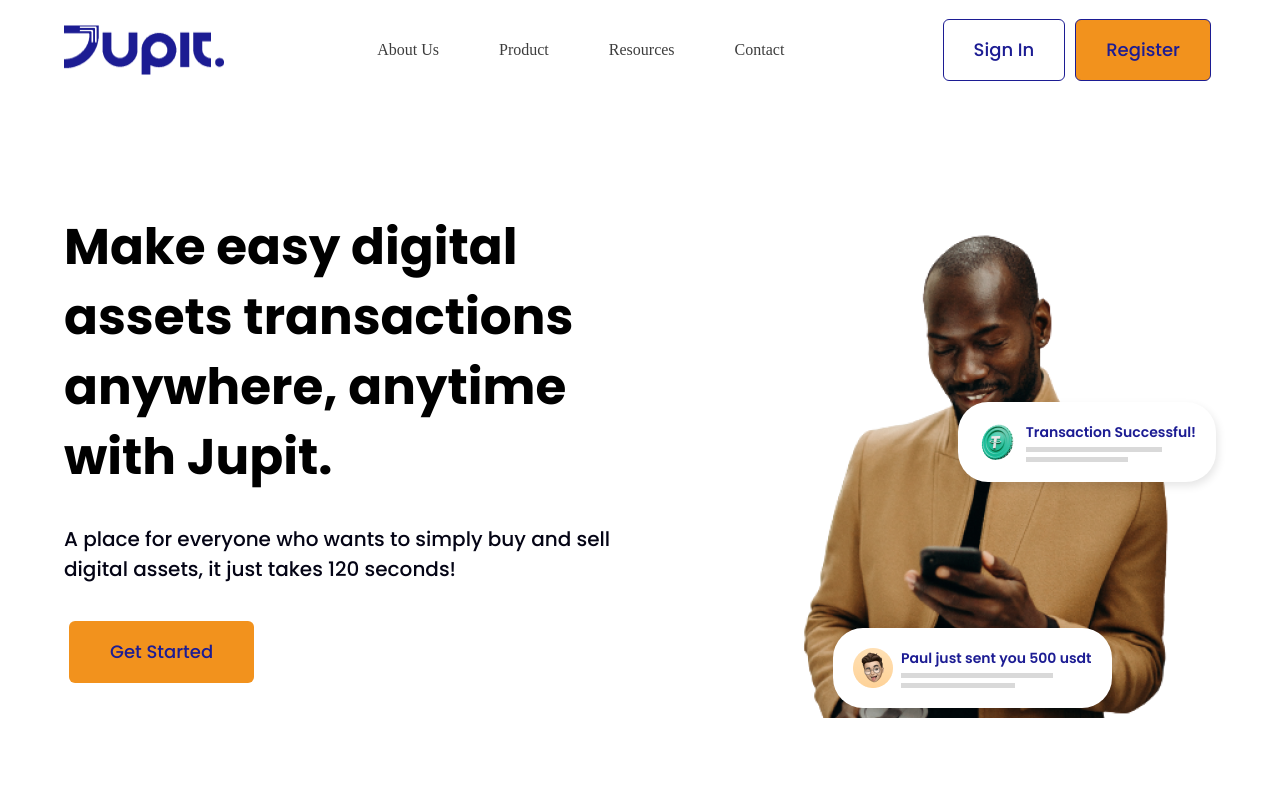
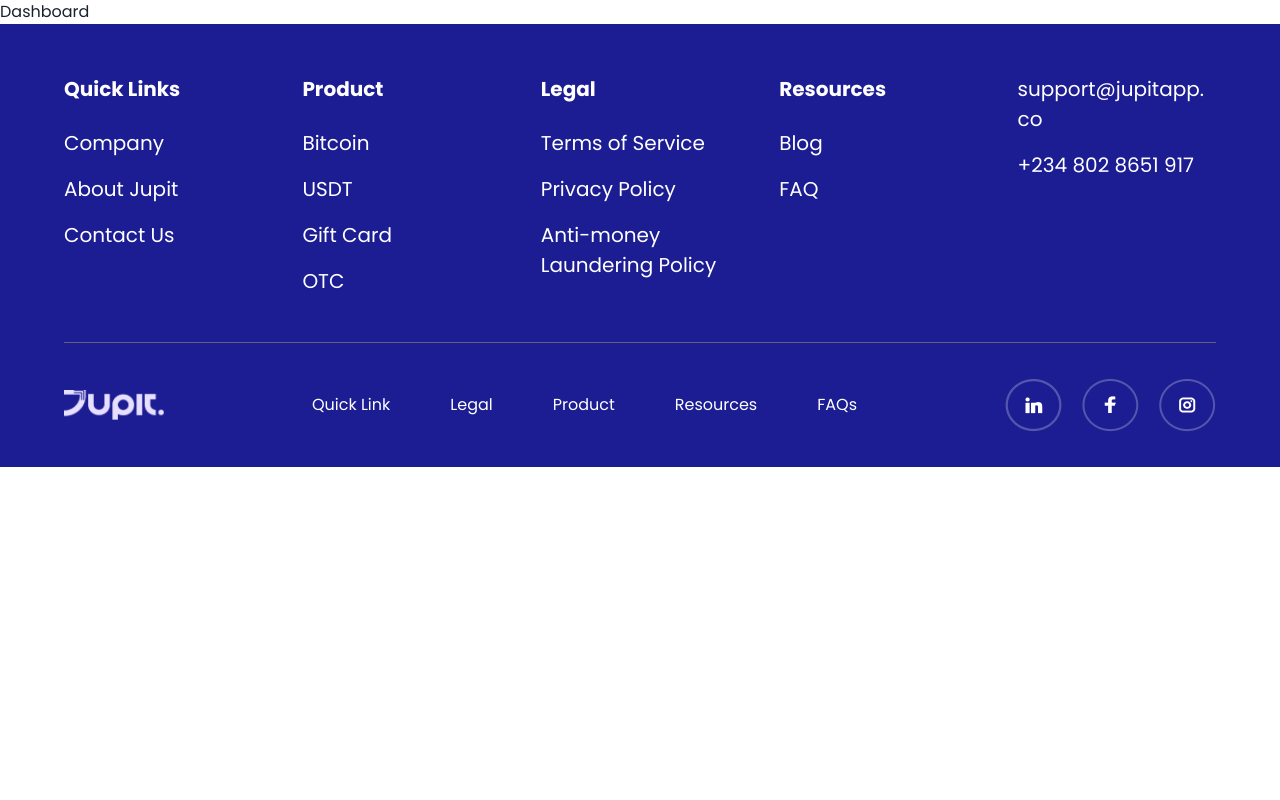
Before and after one commit to sammyyOzz/jupit, a React (Create React App) app: page /dashboard in a window 1280 px wide. Shown: the top 800 px of the page. Built offline with nearby package versions, Linux system fonts and the light colour scheme.

Commit message:
added react router, mock auth feature

```diff
--- a/package.json
+++ b/package.json
@@ -19,6 +19,7 @@
     "react": "^18.2.0",
     "react-dom": "^18.2.0",
     "react-redux": "^8.0.5",
+    "react-router-dom": "^6.6.2",
     "react-scripts": "5.0.1",
     "typescript": "^4.9.4",
     "web-vitals": "^2.1.4"
--- a/src/App.tsx
+++ b/src/App.tsx
@@ -1,12 +1,17 @@
+import { BrowserRouter, Routes, Route } from 'react-router-dom'
 import Footer from './components/footer';
 import Landing from './pages/landing';
+import Dashboard from './pages/dashboard';
 
 function App() {
   return (
-    <>
-      <Landing />
+    <BrowserRouter>
+      <Routes>
+        <Route path="/" element={<Landing />} />
+        <Route path="/dashboard" element={<Dashboard />} />
+      </Routes>
       <Footer />
-    </>
+    </BrowserRouter>
   );
 }
 
--- a/src/components/header/index.tsx
+++ b/src/components/header/index.tsx
@@ -9,7 +9,7 @@
       <Flex h="100px" w="90%" justify="space-between" align="center" m="auto">
         <Image src={logo} alt="" h="50px" w="160px" />
         <Flex justify="space-between">
-          {appRoutes.map(({ name, to }, index) => (
+          {appRoutes.map(({ name }, index) => (
             <Text key={index} color="#3D3D3D" fontSize="16px" fontFamily="Nexa" px="30px">
               { name }
             </Text>
--- a/src/features/auth/components/auth.tsx
+++ b/src/features/auth/components/auth.tsx
@@ -1,38 +1,37 @@
 import React from 'react'
 import { useDispatch, useSelector } from 'react-redux'
+import { useNavigate } from 'react-router-dom'
 import Button from '../../../components/button'
 import { selectAuthUser } from '../redux/auth-selectors'
 import { setUser } from '../redux/auth-slice'
 
 function Auth() {
+  const navigate = useNavigate()
   const dispatch = useDispatch()
+
+  const login = () => dispatch(setUser(true))
+  const logout = () => dispatch(setUser(false))
+
   const user = useSelector(selectAuthUser)
-  console.log(user)
 
-  const _setUser = () => {
-    dispatch(setUser(true))
-  }
-
-  const logout = () => {
-    dispatch(setUser(false))
-  }
+  const navigateToDashboard = () => navigate('/dashboard')
 
   return (
     <>
       <Button
         outlined
         color="primary"
-        handleClick={!user ? _setUser : logout}
+        handleClick={!user ? login : navigateToDashboard}
       >
-        Sign In
+       {!user ? 'Sign In' : 'Dashboard'}
       </Button>
       <Button
         outlined
         bg="secondary"
         color="primary"
-        handleClick={!user ? _setUser : logout}
+        handleClick={!user ? login : logout}
       >
-        Register
+        {!user ? 'Register' : 'Logout'}
       </Button>
     </>
   )
--- /dev/null
+++ b/src/pages/dashboard/index.tsx
@@ -0,0 +1,9 @@
+import React from 'react'
+
+function Dashboard() {
+  return (
+    <div>Dashboard</div>
+  )
+}
+
+export default Dashboard
--- a/src/pages/landing/index.tsx
+++ b/src/pages/landing/index.tsx
@@ -5,7 +5,7 @@
 import TestimonialSection from "./testimonial-section"
 import InstallAppSection from "./install-app-section"
 
-function Home() {
+function Landing() {
   return (
     <>
       <Header />
@@ -18,4 +18,4 @@
   )
 }
 
-export default Home
+export default Landing
```
Also changed, not shown: src/pages/home/index.tsx (deleted, +0 -9 lines), 1 other file (tests, documents, lock files or other folders).
